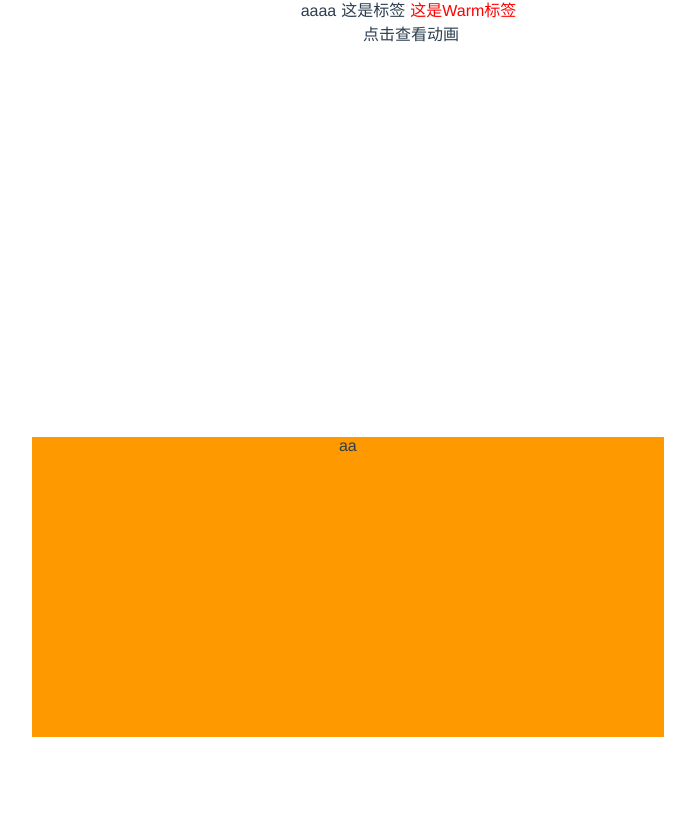
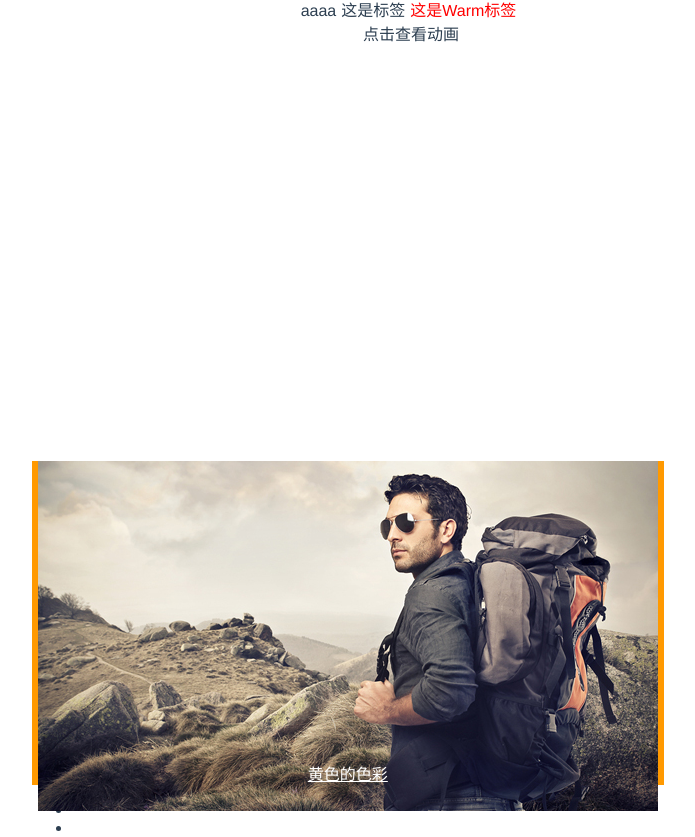
Before and after one commit to libwiki/ws-vue, a Vue app: page / in a window 1280 px wide. Shown: the part 897-1734 px from the top of the page, without its empty margins (229-924 px from the left). Before the commit the page ends 1634 px from the top, so only its background shows below. Built offline with nearby package versions, Linux system fonts and the light colour scheme; a small style sheet from the web is missing.

Commit message:
Carouset 组件优化

```diff
--- a/src/App.vue
+++ b/src/App.vue
@@ -82,8 +82,9 @@
     <Carousel>
       <carousel-item v-for="(item,i) of list" :key="i" :bgColor="item.bgColor">
         <div style="height:300px;">
-          aa
+          <img :src="item.img">
         </div>
+        <a slot="title" href="" style="color:#fff">{{item.title}}</a>
       </carousel-item>
     </Carousel>
   </p>
@@ -129,11 +130,15 @@ export default {
       list:[
         {
           id:1,
+          title:'这是第一张文章标题',
           bgColor:'#19be6b',
+          img:'/src/assets/1.jpg',
         },
         {
           id:2,
+          title:'黄色的色彩',
           bgColor:'#ff9900',
+          img:'/src/assets/2.jpg',
         },
       ],
       btnList:[
--- a/src/components/carousel/carousel-item.vue
+++ b/src/components/carousel/carousel-item.vue
@@ -1,6 +1,9 @@
 <template>
 	<div :class="classs" :style="style" v-show="show">
 		<slot></slot>
+		<div :class="[prefix+'-title']">
+			<slot name="title"></slot>
+		</div>
 	</div>
 </template>
 <script>
--- a/src/components/carousel/carousel.vue
+++ b/src/components/carousel/carousel.vue
@@ -1,10 +1,13 @@
 <template>
 	<div :class="prefix" :style="style" @mouseover="mouseover" @mouseout="mouseout">
-		<slot>
-			<carousel-item v-for="(item,i) of list" :key="i" :bgColor="item.bgColor" :height="height"></carousel-item>
-		</slot>
+		<div :class="[prefix+'-main']">
+			<slot></slot>
+		</div>
 		<Icon :class="prevClass" :style="arrowStyle" icon="return" :size="40" @click="prev"></Icon>
 		<Icon :class="nextClass" :style="arrowStyle" icon="enter" :size="40" @click="next"></Icon>
+		<ul :class="[prefix+'-nav']" v-if="items">
+			<li v-for="(item,i) of items" :class="i===current?'hover':''" @click="triggerClick(i)" @mouseover="triggerHover(i)"></li>
+		</ul>
 	</div>
 </template>
 <script>
@@ -23,7 +26,6 @@
 			duration:{type:Number,default:4000},
 			type:{type:String,default:'card'},
 			animate:{type:String,default:'slide'},
-			list:Array,
 		},
 		data(){
 			return {
@@ -31,6 +33,8 @@
 				direction:'right',
 				timer:null,
 				items:null,
+				current:this.index,
+				arrowStatus:true,
 				animateList:{
 					bounce:{
 						left:{
@@ -74,8 +78,7 @@
 					},
 
 				},
-				current:this.index,
-				arrowStatus:true,
+
 			}
 		},
 		mounted(){
@@ -108,7 +111,6 @@
 			},
 			offsetHeight(){
 				if(!this.height&&this.items!==null){
-					console.log(this.items[0].$el.offsetHeight)
 					return this.items[0].$el.offsetHeight.toString()+'px';
 				}
 				return '0px';
@@ -172,10 +174,38 @@
 				this.play()
 				this.$emit('next',e,this.current)
 			},
+			//鼠标点击菜单切换
+			triggerClick(val){
+				if(this.trigger==='click'&&this.current!==val){
+					if(this.current<val||(val===0&&this.current!==1)){
+						this.direction='right';
+					}else{
+						this.direction='left';
+					}
+					this.current=val;
+					this.slide()
+					this.play()
+				}
+			},
+			//鼠标经过菜单切换
+			triggerHover(val){
+				if(this.trigger==='hover'&&this.current!==val){
+					if(this.current<val||(val===0&&this.current!==1)){
+						this.direction='right';
+					}else{
+						this.direction='left';
+					}
+					this.current=val;
+					this.slide()
+					this.play()
+				}
+			},
+			//箭头的显示
 			mouseover(e){
 				if(this.arrow)this.arrowStatus=false;
 				this.$emit('mouseover',e,this.current)
 			},
+			//箭头的隐藏
 			mouseout(e){
 				this.arrowStatus=true;
 				this.$emit('mouseout',e,this.current)
--- a/src/css/main/_carousel.scss
+++ b/src/css/main/_carousel.scss
@@ -9,6 +9,17 @@
 		height: auto;
 		border-radius: 2px;
 		position: absolute;
+		img{width: 100%;height: 100%;}
+		.ws-carousel-item-title{
+			position: absolute;
+			bottom: 0px;
+			left: 0px;
+			line-height: 30px;
+			width: 100%;
+			text-align: left;
+			padding: 0 15px;
+			font-size: 16px;
+		}
 	}
 	.ws-carousel-prev,.ws-carousel-next{
 		background-color: rgba(0,0,0,0.2);
@@ -31,5 +42,29 @@
 	.ws-carousel-next{
 		right: 30px;
 	}
-
+	.ws-carousel-nav{
+		background-color: rgba(0,0,0,0.6);
+		position: absolute;
+		left: 50%;
+		bottom: 15px;
+		padding:5px;
+		height: 20px;
+		border-radius: 10px;
+		li{
+			float: left;
+			background-color: #aaa;
+			margin: 0 3px;
+			height: 10px;
+			width: 10px;
+			border-radius: 50%;
+			cursor: pointer;
+			&:hover{
+				background-color: #ddd;
+				transition:background-color 0.4s;
+			}
+			&.hover{
+				background-color: #fff;
+			}
+		}
+	}
 }
```
